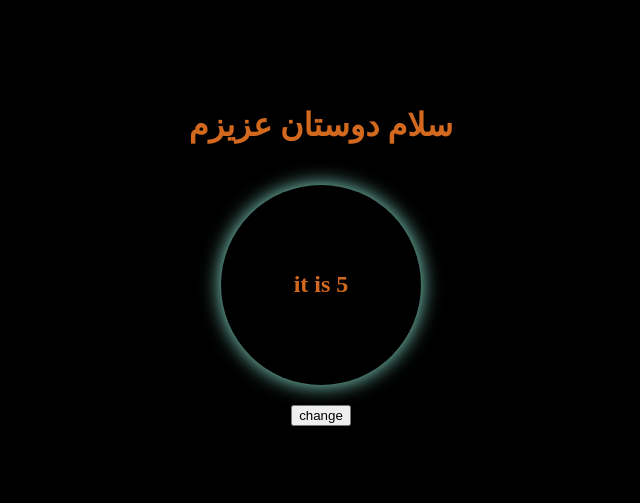
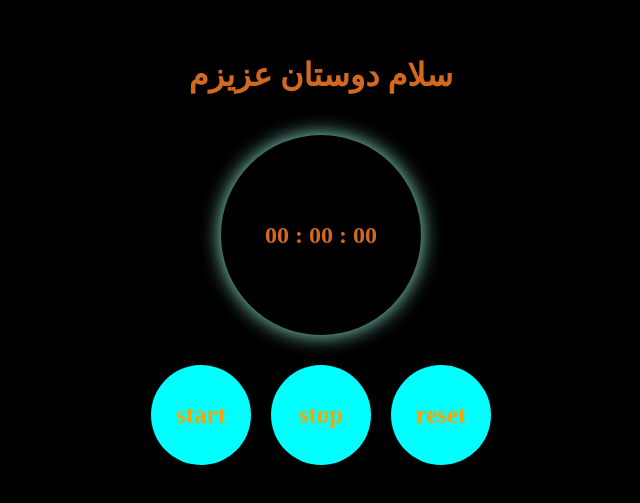
Before and after one commit to mohamadam13858/react2, a React (Create React App) app: page / in a window 1280 px wide. Shown: the part 145-648 px from the top of the page, without its empty margins (319-959 px from the left). Built offline with nearby package versions, Linux system fonts and the light colour scheme.

Commit message:
stopwatch

```diff
--- a/src/App.js
+++ b/src/App.js
@@ -10,19 +10,15 @@
     this.state = {
       title: "سلام دوستان عزیزم"
     }
-    this.handleSetTitle = this.handleSetTitle.bind(this)
   }
 
- /* handleSetTitle = () => {
-    this.setState({
-      title: "من محمدم"
-    })
-  }*/
-  handleSetTitle(){
+  handleSetTitle = () => {
     this.setState({
       title: "من محمدم"
     })
   }
+
+
 
   render() {
     return (
--- a/src/Timer.js
+++ b/src/Timer.js
@@ -8,39 +8,74 @@
   constructor(){
     super()
     this.state = {
-      time : 10
+      hour:0,
+      minute:0,
+      second:0,
+      isStart:false
     }
   }
 
-  componentDidMount(){
 
-console.log("componentDidMount")
+startInterval = ()=>{
+if (this.state.isStart== false){
+  this.setState({
+    isStart: true
+  })
+  interval = setInterval(()=>{
+    this.setState({
+      second : this.state.second + 1
+    })
+    if (this.state.second == 60){
+      this.setState({
+        second : 0,
+        minute: this.state.minute + 1
+      })
+    }
+    if (this.state.minute == 60){
+      this.setState({
+        minute : 0,
+        hour: this.state.hour + 1
+      })
+    }
+  } , 1000)
+}
+}
 
-    interval = setInterval(()=>{
-      this.setState({
-        time : this.state.time - 1
-      })
-    } , 1000)
-  }
 
-  componentDidUpdate(){
-    if (this.state.time == 0) {
-      clearInterval(interval);
-    }
-  }
-  componentWillUnmount(){
 
-  }
+
+stopInterval = ()=>{
+  this.setState({
+    isStart: false})
+clearInterval(interval);
+}
+
+resetInterval = ()=>{
+this.stopInterval();
+this.setState({
+  hour:0,
+  minute:0,
+  second:0,
+})
+}
+
+
 
 
   render(){
-    console.log("render")
+let h = this.state.hour
+let m = this.state.minute
+let s = this.state.second
     return(
       <>
       <h2 className="timer">
-      it is {this.state.time}
+      {`${h > 9 ? h : "0"+h} : ${m > 9 ? m : "0"+m} : ${s > 9 ? s : "0"+s}`}
     </h2>
-    <button onClick={this.props.handleSetTitle}>change</button>
+    <div className="button_box">
+      <span className="action_button start_burtton" onClick={this.startInterval}>start</span>
+      <span className="action_button stop_burtton" onClick={this.stopInterval}>stop</span>
+      <span className="action_button reset_burtton" onClick={this.resetInterval}>reset</span>
+    </div>
     </>
     )
   }
--- a/src/style.css
+++ b/src/style.css
@@ -23,3 +23,32 @@
     background: black;
     color: chocolate;
 }
+.action_button{
+    width: 80px;
+    height: 80px;
+    border-radius: 50%;
+    background: aqua;
+    align-items: center;
+    justify-content: center;
+    display: flex;
+    color: rgb(245, 165, 7);
+    text-decoration: none;
+    cursor: pointer;
+    float: left;
+    margin: 10px;
+    padding: 10px;
+    font-size: 25px;
+    transition-duration: 0.4s;
+    -webkit-transition-duration: 0.4s;
+    font-weight: bold;
+}
+.action_button:hover{
+    box-shadow: 0 0 20px rgb(218, 162, 8);
+    letter-spacing: 3px;
+
+}
+.action_button:active{
+    background-color: #8842d5;
+    box-shadow: 0 6px rgb(75, 75, 104);
+    transform: translateY(5px);
+}
```
